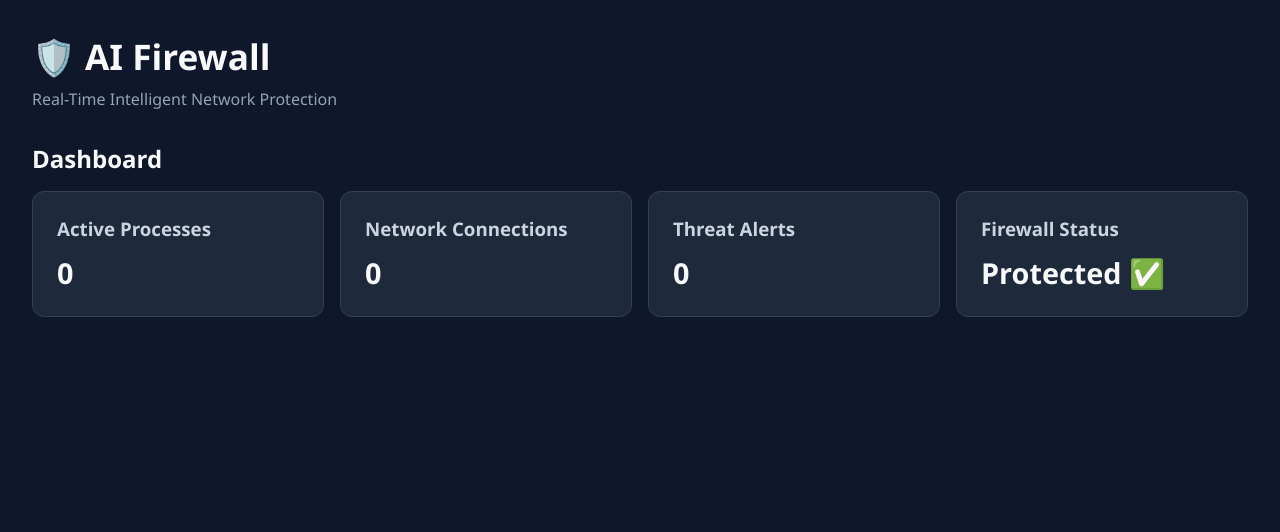
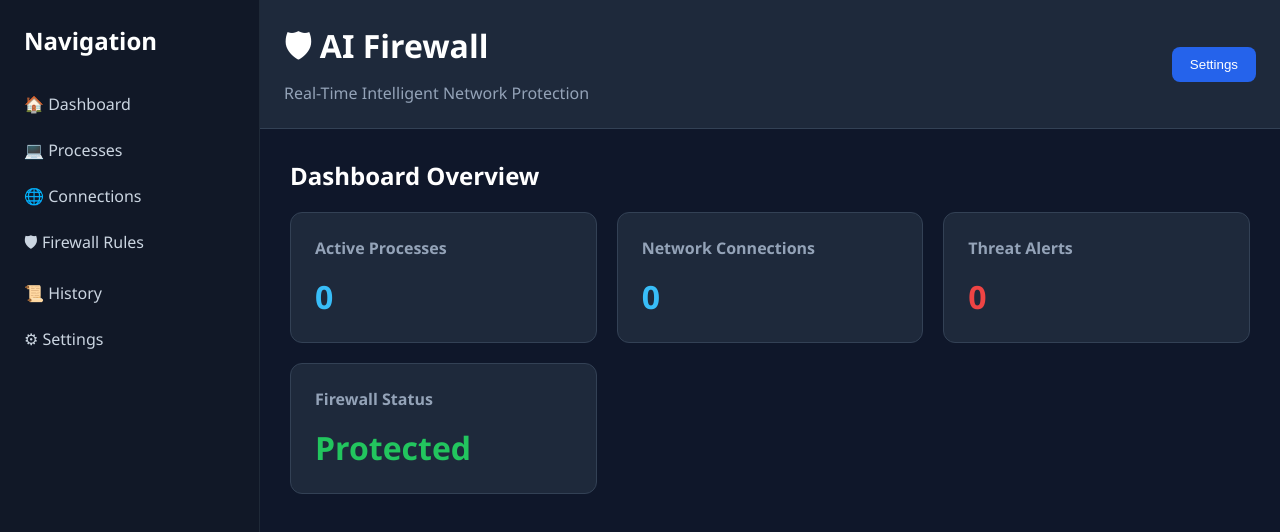
Before and after one commit to RajOze/AI-Firewall, a React (Vite) app in the folder frontend/: page / in a window 1280 px wide. Shown: the top 532 px of the page. Built offline with nearby package versions, Linux system fonts and the light colour scheme.

Commit message:
feat(frontend): add dashboard components

```diff
--- a/frontend/src/App.css
+++ b/frontend/src/App.css
@@ -1,184 +1,161 @@
-.counter {
-  font-size: 16px;
-  padding: 5px 10px;
-  border-radius: 5px;
-  color: var(--accent);
-  background: var(--accent-bg);
-  border: 2px solid transparent;
-  transition: border-color 0.3s;
+/* ---------- Global Reset ---------- */
+
+* {
+  margin: 0;
+  padding: 0;
+  box-sizing: border-box;
+}
+
+/* ---------- Body ---------- */
+
+body {
+  background-color: #0f172a;
+  color: #ffffff;
+  font-family: "Segoe UI", Arial, sans-serif;
+}
+
+/* ---------- App ---------- */
+
+.app {
+  min-height: 100vh;
+}
+
+/* ---------- Dashboard Layout ---------- */
+
+.dashboard-layout {
+  display: flex;
+  min-height: 100vh;
+}
+
+/* ---------- Sidebar ---------- */
+
+.sidebar {
+  width: 260px;
+  background-color: #111827;
+  border-right: 1px solid #1f2937;
+  padding: 24px;
+}
+
+.sidebar h2 {
   margin-bottom: 24px;
+  font-size: 1.5rem;
+}
 
-  &:hover {
-    border-color: var(--accent-border);
+.sidebar ul {
+  list-style: none;
+}
+
+.sidebar li {
+  padding: 12px 0;
+  cursor: pointer;
+  color: #cbd5e1;
+  transition: color 0.2s ease;
+}
+
+.sidebar li:hover {
+  color: #38bdf8;
+}
+
+/* ---------- Main ---------- */
+
+.dashboard-main {
+  flex: 1;
+  display: flex;
+  flex-direction: column;
+}
+
+/* ---------- Header ---------- */
+
+.header {
+  background: #1e293b;
+  padding: 24px;
+  display: flex;
+  justify-content: space-between;
+  align-items: center;
+  border-bottom: 1px solid #334155;
+}
+
+.header h1 {
+  font-size: 2rem;
+}
+
+.header p {
+  color: #94a3b8;
+  margin-top: 4px;
+}
+
+.header button {
+  background: #2563eb;
+  color: white;
+  border: none;
+  border-radius: 8px;
+  padding: 10px 18px;
+  cursor: pointer;
+  transition: background 0.2s;
+}
+
+.header button:hover {
+  background: #1d4ed8;
+}
+
+/* ---------- Dashboard Content ---------- */
+
+.dashboard-content {
+  padding: 30px;
+}
+
+.dashboard-content h2 {
+  margin-bottom: 20px;
+}
+
+/* ---------- Dashboard Grid ---------- */
+
+.dashboard-grid {
+  display: grid;
+  grid-template-columns: repeat(auto-fit, minmax(240px, 1fr));
+  gap: 20px;
+}
+
+/* ---------- Stat Card ---------- */
+
+.stat-card {
+  background: #1e293b;
+  border: 1px solid #334155;
+  border-radius: 12px;
+  padding: 24px;
+  transition: all 0.2s ease;
+}
+
+.stat-card:hover {
+  transform: translateY(-4px);
+  border-color: #38bdf8;
+}
+
+.stat-card h3 {
+  color: #94a3b8;
+  margin-bottom: 16px;
+  font-size: 1rem;
+}
+
+.stat-card h1 {
+  font-size: 2rem;
+  font-weight: bold;
+}
+
+/* ---------- Responsive ---------- */
+
+@media (max-width: 768px) {
+  .dashboard-layout {
+    flex-direction: column;
   }
-  &:focus-visible {
-    outline: 2px solid var(--accent);
-    outline-offset: 2px;
+
+  .sidebar {
+    width: 100%;
+  }
+
+  .header {
+    flex-direction: column;
+    align-items: flex-start;
+    gap: 16px;
   }
 }
-
-.hero {
-  position: relative;
-
-  .base,
-  .framework,
-  .vite {
-    inset-inline: 0;
-    margin: 0 auto;
-  }
-
-  .base {
-    width: 170px;
-    position: relative;
-    z-index: 0;
-  }
-
-  .framework,
-  .vite {
-    position: absolute;
-  }
-
-  .framework {
-    z-index: 1;
-    top: 34px;
-    height: 28px;
-    transform: perspective(2000px) rotateZ(300deg) rotateX(44deg) rotateY(39deg)
-      scale(1.4);
-  }
-
-  .vite {
-    z-index: 0;
-    top: 107px;
-    height: 26px;
-    width: auto;
-    transform: perspective(2000px) rotateZ(300deg) rotateX(40deg) rotateY(39deg)
-      scale(0.8);
-  }
-}
-
-#center {
-  display: flex;
-  flex-direction: column;
-  gap: 25px;
-  place-content: center;
-  place-items: center;
-  flex-grow: 1;
-
-  @media (max-width: 1024px) {
-    padding: 32px 20px 24px;
-    gap: 18px;
-  }
-}
-
-#next-steps {
-  display: flex;
-  border-top: 1px solid var(--border);
-  text-align: left;
-
-  & > div {
-    flex: 1 1 0;
-    padding: 32px;
-    @media (max-width: 1024px) {
-      padding: 24px 20px;
-    }
-  }
-
-  .icon {
-    margin-bottom: 16px;
-    width: 22px;
-    height: 22px;
-  }
-
-  @media (max-width: 1024px) {
-    flex-direction: column;
-    text-align: center;
-  }
-}
-
-#docs {
-  border-right: 1px solid var(--border);
-
-  @media (max-width: 1024px) {
-    border-right: none;
-    border-bottom: 1px solid var(--border);
-  }
-}
-
-#next-steps ul {
-  list-style: none;
-  padding: 0;
-  display: flex;
-  gap: 8px;
-  margin: 32px 0 0;
-
-  .logo {
-    height: 18px;
-  }
-
-  a {
-    color: var(--text-h);
-    font-size: 16px;
-    border-radius: 6px;
-    background: var(--social-bg);
-    display: flex;
-    padding: 6px 12px;
-    align-items: center;
-    gap: 8px;
-    text-decoration: none;
-    transition: box-shadow 0.3s;
-
-    &:hover {
-      box-shadow: var(--shadow);
-    }
-    .button-icon {
-      height: 18px;
-      width: 18px;
-    }
-  }
-
-  @media (max-width: 1024px) {
-    margin-top: 20px;
-    flex-wrap: wrap;
-    justify-content: center;
-
-    li {
-      flex: 1 1 calc(50% - 8px);
-    }
-
-    a {
-      width: 100%;
-      justify-content: center;
-      box-sizing: border-box;
-    }
-  }
-}
-
-#spacer {
-  height: 88px;
-  border-top: 1px solid var(--border);
-  @media (max-width: 1024px) {
-    height: 48px;
-  }
-}
-
-.ticks {
-  position: relative;
-  width: 100%;
-
-  &::before,
-  &::after {
-    content: '';
-    position: absolute;
-    top: -4.5px;
-    border: 5px solid transparent;
-  }
-
-  &::before {
-    left: 0;
-    border-left-color: var(--border);
-  }
-  &::after {
-    right: 0;
-    border-right-color: var(--border);
-  }
-}
--- a/frontend/src/App.tsx
+++ b/frontend/src/App.tsx
@@ -1,4 +1,5 @@
-import Dashboard from "./pages/dashboard";
+import "./App.css";
+import Dashboard from "./pages/Dashboard";
 
 function App() {
   return (
--- /dev/null
+++ b/frontend/src/components/Layout/Header.tsx
@@ -0,0 +1,16 @@
+function Header() {
+  return (
+    <header className="header">
+      <div>
+        <h1>🛡 AI Firewall</h1>
+        <p>Real-Time Intelligent Network Protection</p>
+      </div>
+
+      <div className="header-actions">
+        <button>Settings</button>
+      </div>
+    </header>
+  );
+}
+
+export default Header;
--- /dev/null
+++ b/frontend/src/components/Layout/Sidebar.tsx
@@ -0,0 +1,20 @@
+function Sidebar() {
+  return (
+    <aside className="sidebar">
+      <h2>Navigation</h2>
+
+      <nav>
+        <ul>
+          <li>🏠 Dashboard</li>
+          <li>💻 Processes</li>
+          <li>🌐 Connections</li>
+          <li>🛡 Firewall Rules</li>
+          <li>📜 History</li>
+          <li>⚙ Settings</li>
+        </ul>
+      </nav>
+    </aside>
+  );
+}
+
+export default Sidebar;
--- /dev/null
+++ b/frontend/src/components/dashboard/Statcard.tsx
@@ -0,0 +1,21 @@
+type StatCardProps = {
+  title: string;
+  value: string | number;
+  color?: string;
+};
+
+function StatCard({
+  title,
+  value,
+  color = "#38bdf8",
+}: StatCardProps) {
+  return (
+    <div className="stat-card">
+      <h3>{title}</h3>
+
+      <h1 style={{ color }}>{value}</h1>
+    </div>
+  );
+}
+
+export default StatCard;
--- a/frontend/src/index.css
+++ b/frontend/src/index.css
@@ -1,66 +1,13 @@
-* {
-  margin: 0;
-  padding: 0;
-  box-sizing: border-box;
-}
-
 html,
 body,
 #root {
   width: 100%;
   min-height: 100%;
+  margin: 0;
+  padding: 0;
 }
 
 body {
   font-family: "Segoe UI", Arial, sans-serif;
   background: #0f172a;
-  color: #f8fafc;
 }
-
-.app {
-  min-height: 100vh;
-}
-
-.dashboard {
-  padding: 2rem;
-}
-
-.dashboard-header {
-  margin-bottom: 2rem;
-}
-
-.dashboard-header h1 {
-  font-size: 2.2rem;
-}
-
-.dashboard-header p {
-  color: #94a3b8;
-  margin-top: 0.5rem;
-}
-
-.dashboard-content h2 {
-  margin-bottom: 1rem;
-}
-
-.dashboard-cards {
-  display: grid;
-  grid-template-columns: repeat(auto-fit, minmax(220px, 1fr));
-  gap: 1rem;
-}
-
-.card {
-  background: #1e293b;
-  border: 1px solid #334155;
-  border-radius: 12px;
-  padding: 1.5rem;
-}
-
-.card h3 {
-  color: #cbd5e1;
-  margin-bottom: 0.75rem;
-}
-
-.card p {
-  font-size: 1.8rem;
-  font-weight: bold;
-}
--- a/frontend/src/pages/dashboard.tsx
+++ b/frontend/src/pages/dashboard.tsx
@@ -1,36 +1,43 @@
+import Header from "../components/layout/Header";
+import Sidebar from "../components/layout/Sidebar";
+import StatCard from "../components/dashboard/StatCard";
+
 function Dashboard() {
   return (
-    <div className="dashboard">
-      <header className="dashboard-header">
-        <h1>🛡️ AI Firewall</h1>
-        <p>Real-Time Intelligent Network Protection</p>
-      </header>
+    <div className="dashboard-layout">
+      <Sidebar />
 
-      <section className="dashboard-content">
-        <h2>Dashboard</h2>
+      <main className="dashboard-main">
+        <Header />
 
-        <div className="dashboard-cards">
-          <div className="card">
-            <h3>Active Processes</h3>
-            <p>0</p>
+        <section className="dashboard-content">
+          <h2>Dashboard Overview</h2>
+
+          <div className="dashboard-grid">
+            <StatCard
+              title="Active Processes"
+              value={0}
+            />
+
+            <StatCard
+              title="Network Connections"
+              value={0}
+            />
+
+            <StatCard
+              title="Threat Alerts"
+              value={0}
+              color="#ef4444"
+            />
+
+            <StatCard
+              title="Firewall Status"
+              value="Protected"
+              color="#22c55e"
+            />
           </div>
-
-          <div className="card">
-            <h3>Network Connections</h3>
-            <p>0</p>
-          </div>
-
-          <div className="card">
-            <h3>Threat Alerts</h3>
-            <p>0</p>
-          </div>
-
-          <div className="card">
-            <h3>Firewall Status</h3>
-            <p>Protected ✅</p>
-          </div>
-        </div>
-      </section>
+        </section>
+      </main>
     </div>
   );
 }
```
Also changed, not shown: frontend/src/components/dashboard/ConnectionTable.tsx (added, +52 -0 lines), frontend/src/components/dashboard/ProcessTable.tsx (added, +47 -0 lines), frontend/src/components/dashboard/ThreatList.tsx (added, +40 -0 lines).
